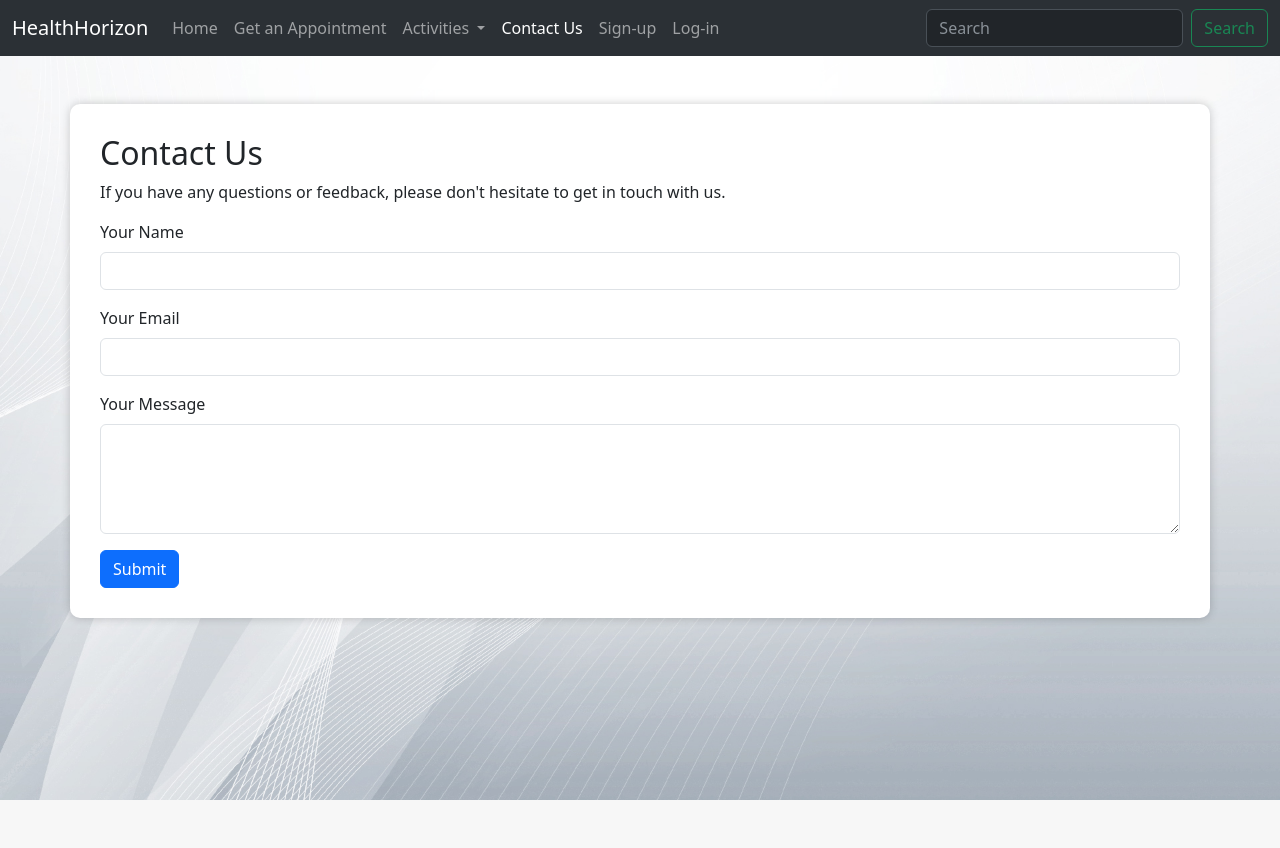
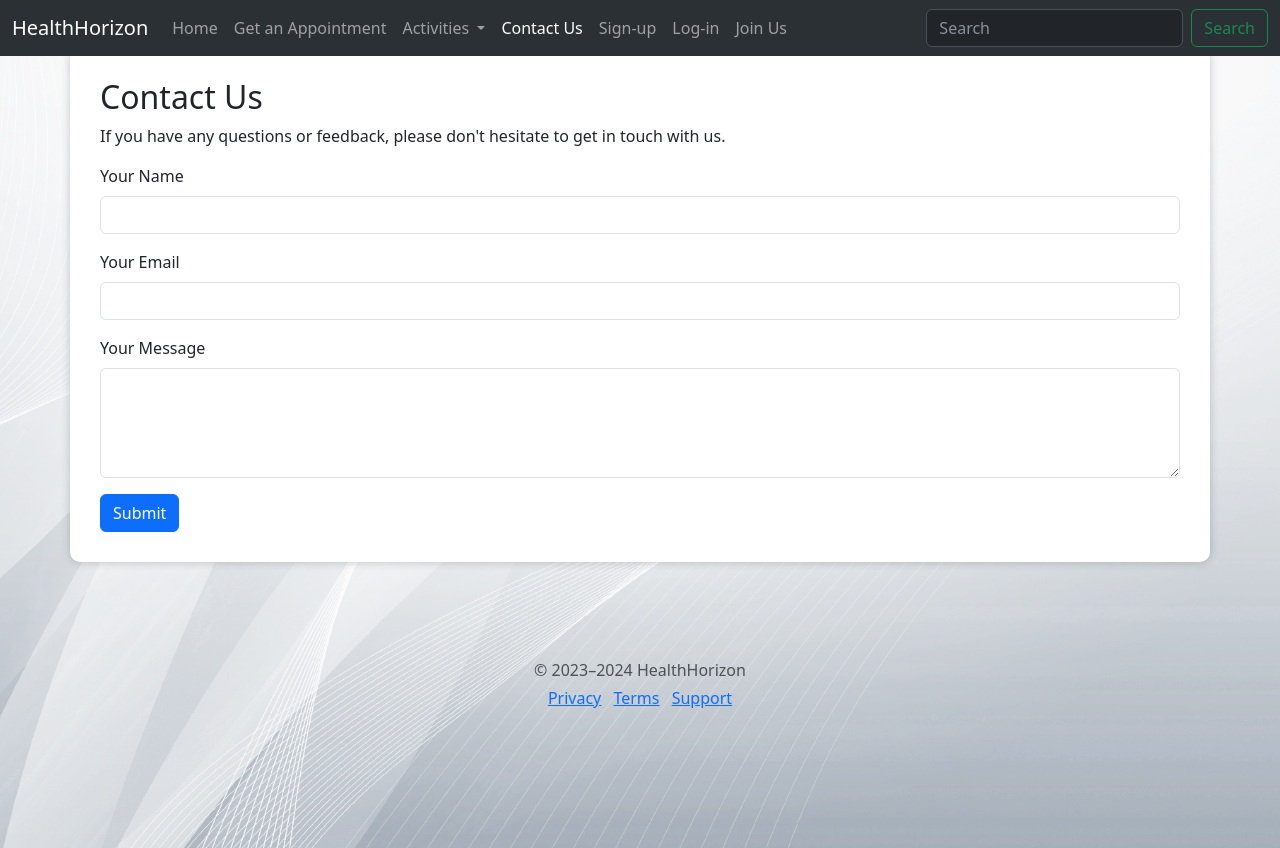
Before and after one commit to Starboiy/Mini-Project, a plain HTML site: page CU/contact.html in a window 1280 px wide. Before the commit the page ends 800 px from the top, so only its background shows below. Drawn offline with nearby package versions, Linux system fonts and the light colour scheme.

Commit message:
Update contact.html

```diff
--- a/CU/contact.html
+++ b/CU/contact.html
@@ -16,24 +16,29 @@
             box-shadow: 0 0 10px rgba(0, 0, 0, 0.2);
         }
 
-      .custom-background {
-        background-image: url('/CU/bg.jpg'); /* Provide the path to your background image */
-        background-size: cover;
-        background-position: center;
-        background-repeat: no-repeat;
-        height: 100vh;
-        position: absolute;
+        body {
+    margin: 0;
+    background-image: url('/Sign-In/bg.jpg');
+    background-size: cover;
+    background-position: center;
+    background-repeat: no-repeat;
+    min-height: 100vh;
+    position: relative;
+  }
+
+  .fixed-top-navbar {
+        position: fixed;
         top: 0;
         left: 0;
         right: 0;
-        z-index: -1; /* Set a lower z-index to place it behind content */
+        z-index: 1000; /* Adjust the z-index value as needed */
       }
 
     </style>
 </head>
 <body>
   <div class="custom-background"></div>
-    <nav class="navbar navbar-expand-lg bg-body-tertiary" data-bs-theme="dark">
+  <nav class="navbar navbar-expand-lg bg-body-tertiary fixed-top-navbar" data-bs-theme="dark">
         <div class="container-fluid">
           <a class="navbar-brand" href="#">HealthHorizon</a>
           <button class="navbar-toggler" type="button" data-bs-toggle="collapse" data-bs-target="#navbarSupportedContent"
@@ -59,7 +64,7 @@
                   <li>
                     <hr class="dropdown-divider">
                   </li>
-                  <li><a class="dropdown-item" href="#">Articles</a></li>
+                  <li><a class="dropdown-item" href="/Blogs/Blogs.html">Blogs</a></li>
                 </ul>
               <li class="nav-item">
                 <a class="nav-link active" href="/contact.html">Contact Us</a>
@@ -69,6 +74,9 @@
               </li>
               <li class="nav-item">
                 <a class="nav-link" aria-current="page" href="/Login/login.html">Log-in</a>
+              </li>
+              <li class="nav-item">
+                <a class="nav-link" aria-current="page" href="/Join/join.html">Join Us</a>
               </li>
               </li>
             </ul>
@@ -99,6 +107,15 @@
         </form>
     </div>
 
+    <footer class="my-5 pt-5 text-body-secondary text-center text-small">
+      <p class="mb-1">© 2023–2024 HealthHorizon</p>
+      <ul class="list-inline">
+        <li class="list-inline-item"><a href="#">Privacy</a></li>
+        <li class="list-inline-item"><a href="#">Terms</a></li>
+        <li class="list-inline-item"><a href="#">Support</a></li>
+      </ul>
+    </footer>
+
     <!-- Bootstrap JS and jQuery (for Bootstrap) -->
     <script src="https://cdn.jsdelivr.net/npm/bootstrap@5.3.0/dist/js/bootstrap.min.js"></script>
     <script src="https://code.jquery.com/jquery-3.6.0.min.js"></script>
```
